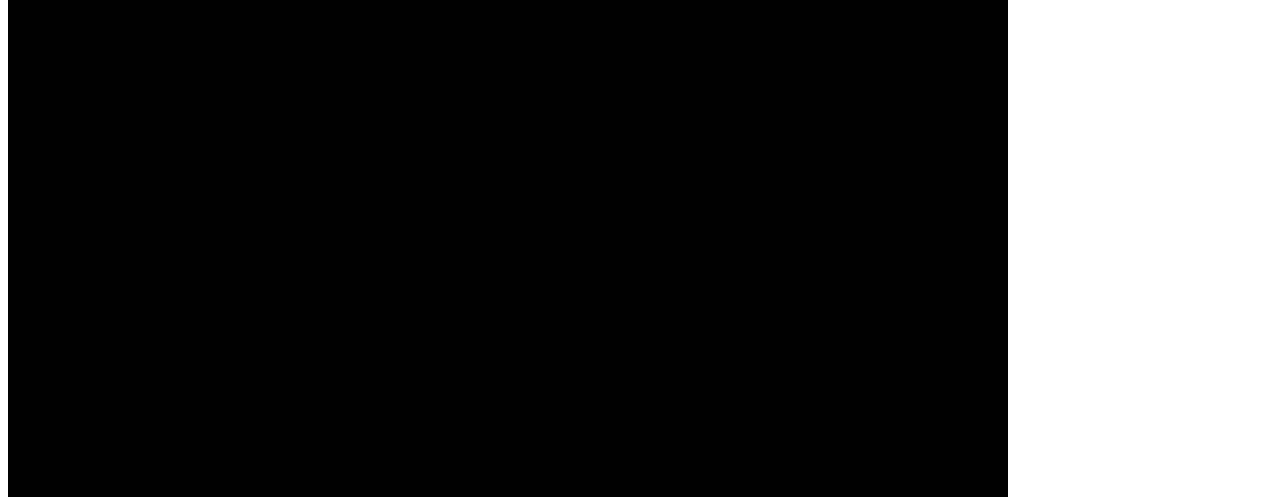
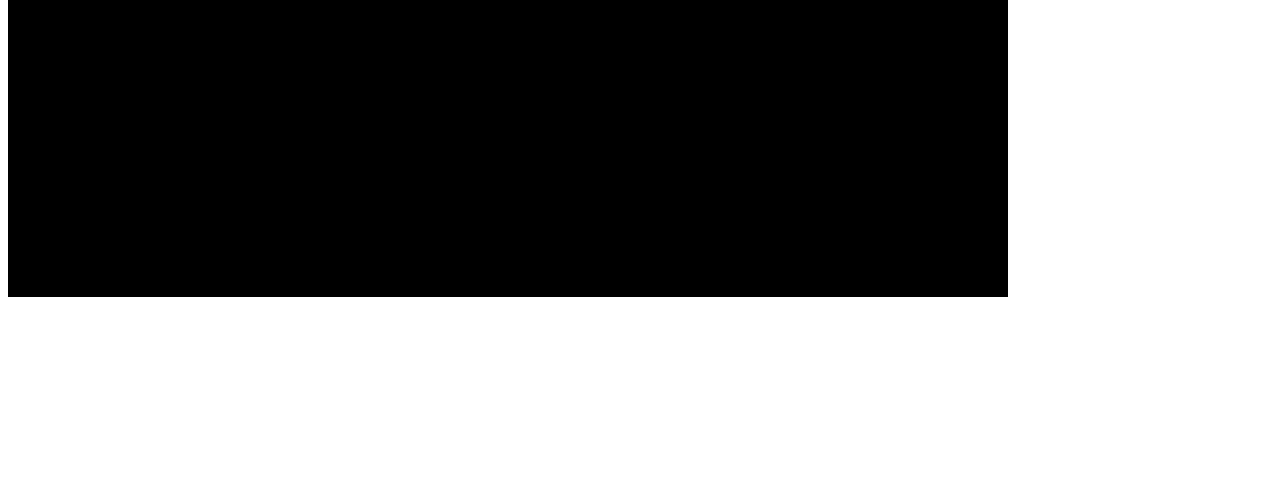
Before and after one commit to Diego2707/dddUndertaleJS, a plain HTML site: page index.html in a window 1280 px wide. Shown: the part 303-800 px from the top of the page. Drawn offline with Linux system fonts and the light colour scheme.

Commit message:
Update index.html

```diff
--- a/index.html
+++ b/index.html
@@ -6,7 +6,7 @@
   <a href="https://github.com/J0SLAN/Hexagonal-Logic/"><img style="position: absolute; top: 0; right: 0; border: 0;" src="https://camo.githubusercontent.com/38ef81f8aca64bb9a64448d0d70f1308ef5341ab/68747470733a2f2f73332e616d617a6f6e6177732e636f6d2f6769746875622f726962626f6e732f666f726b6d655f72696768745f6461726b626c75655f3132313632312e706e67" alt="Fork me on GitHub" data-canonical-src="https://s3.amazonaws.com/github/ribbons/forkme_right_darkblue_121621.png"></a>
   <h1>UnderTale</h1>
   <p>First Flowey battle. (Is being) Made using the magic that is JavaScript.</p>
-  <canvas id="canvas" style="background-color:black;" width="1000" height="1000">Your browser can't use the canvas! Please use a different browser.</canvas>
+  <canvas id="canvas" style="background-color:black;" width="1000" height="500">Your browser can't use the canvas! Please use a different browser.</canvas>
   <script type="text/javascript" src="canvas.js" onClick=""></script>
 </body>
 </html>
```
